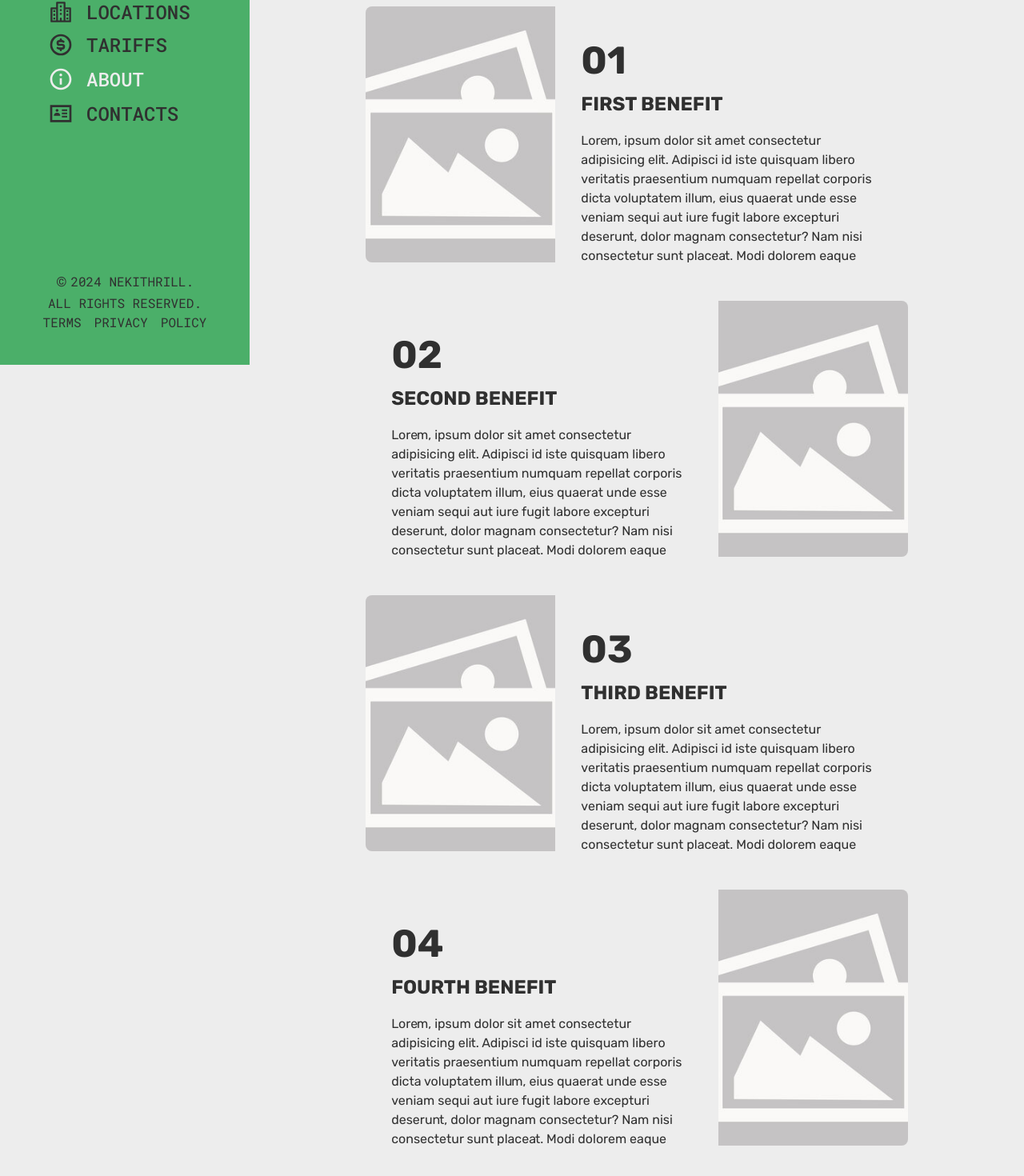
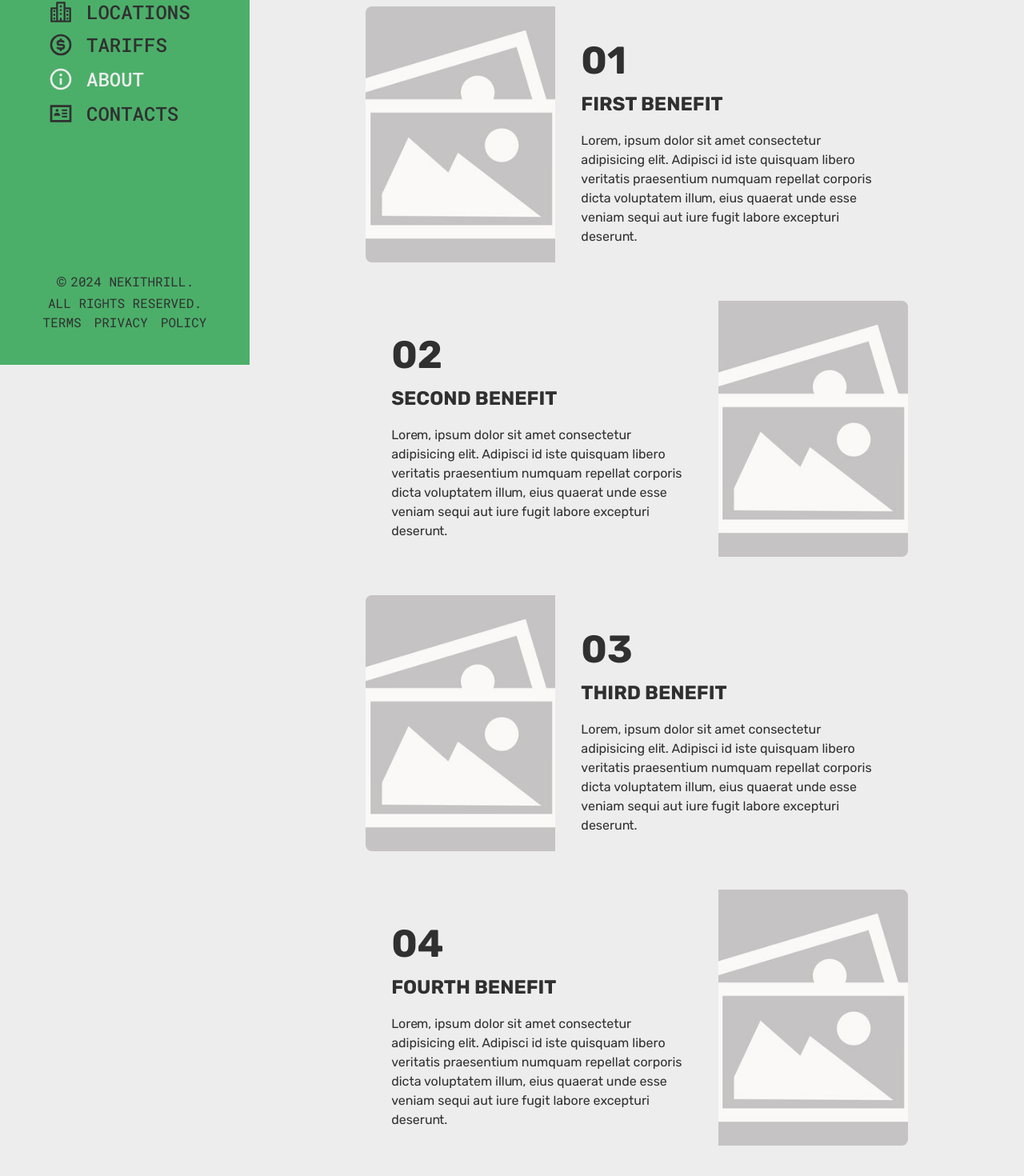
Before and after one commit to nekithrill/coworking-app, a React (Vite) app in the folder client/coworking-app/: page /about in a window 1280 px wide. Shown: the part 344-1814 px from the top of the page at 80% size. Built offline with nearby package versions, Linux system fonts and the light colour scheme.

Commit message:
Decreased Lorem size

```diff
--- a/client/coworking-app/src/pages/AboutPage.tsx
+++ b/client/coworking-app/src/pages/AboutPage.tsx
@@ -19,9 +19,7 @@ const AboutPage: React.FC = () => {
 							Lorem, ipsum dolor sit amet consectetur adipisicing elit. Adipisci
 							id iste quisquam libero veritatis praesentium numquam repellat
 							corporis dicta voluptatem illum, eius quaerat unde esse veniam
-							sequi aut iure fugit labore excepturi deserunt, dolor magnam
-							consectetur? Nam nisi consectetur sunt placeat. Modi dolorem eaque
-							labore nostrum at maxime nesciunt cumque!
+							sequi aut iure fugit labore excepturi deserunt.
 						</p>
 					</div>
 				</div>
@@ -35,9 +33,7 @@ const AboutPage: React.FC = () => {
 							Lorem, ipsum dolor sit amet consectetur adipisicing elit. Adipisci
 							id iste quisquam libero veritatis praesentium numquam repellat
 							corporis dicta voluptatem illum, eius quaerat unde esse veniam
-							sequi aut iure fugit labore excepturi deserunt, dolor magnam
-							consectetur? Nam nisi consectetur sunt placeat. Modi dolorem eaque
-							labore nostrum at maxime nesciunt cumque!
+							sequi aut iure fugit labore excepturi deserunt.
 						</p>
 					</div>
 				</div>
@@ -51,9 +47,7 @@ const AboutPage: React.FC = () => {
 							Lorem, ipsum dolor sit amet consectetur adipisicing elit. Adipisci
 							id iste quisquam libero veritatis praesentium numquam repellat
 							corporis dicta voluptatem illum, eius quaerat unde esse veniam
-							sequi aut iure fugit labore excepturi deserunt, dolor magnam
-							consectetur? Nam nisi consectetur sunt placeat. Modi dolorem eaque
-							labore nostrum at maxime nesciunt cumque!
+							sequi aut iure fugit labore excepturi deserunt.
 						</p>
 					</div>
 				</div>
@@ -67,9 +61,7 @@ const AboutPage: React.FC = () => {
 							Lorem, ipsum dolor sit amet consectetur adipisicing elit. Adipisci
 							id iste quisquam libero veritatis praesentium numquam repellat
 							corporis dicta voluptatem illum, eius quaerat unde esse veniam
-							sequi aut iure fugit labore excepturi deserunt, dolor magnam
-							consectetur? Nam nisi consectetur sunt placeat. Modi dolorem eaque
-							labore nostrum at maxime nesciunt cumque!
+							sequi aut iure fugit labore excepturi deserunt.
 						</p>
 					</div>
 				</div>
```
